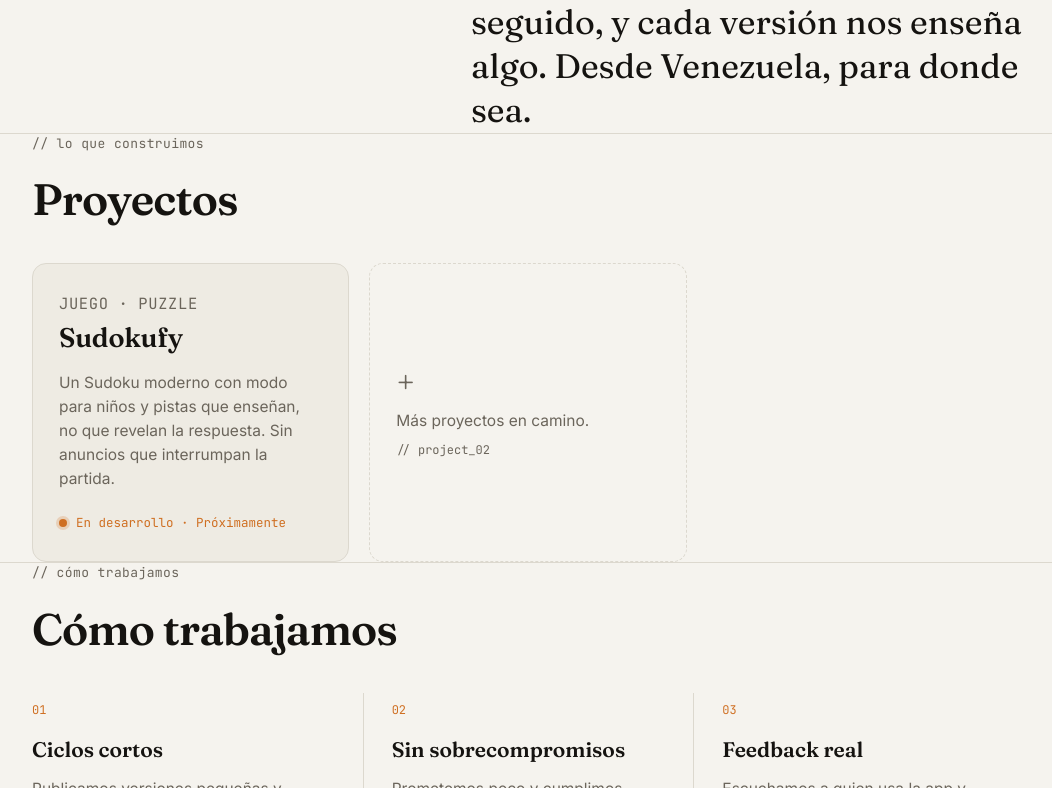
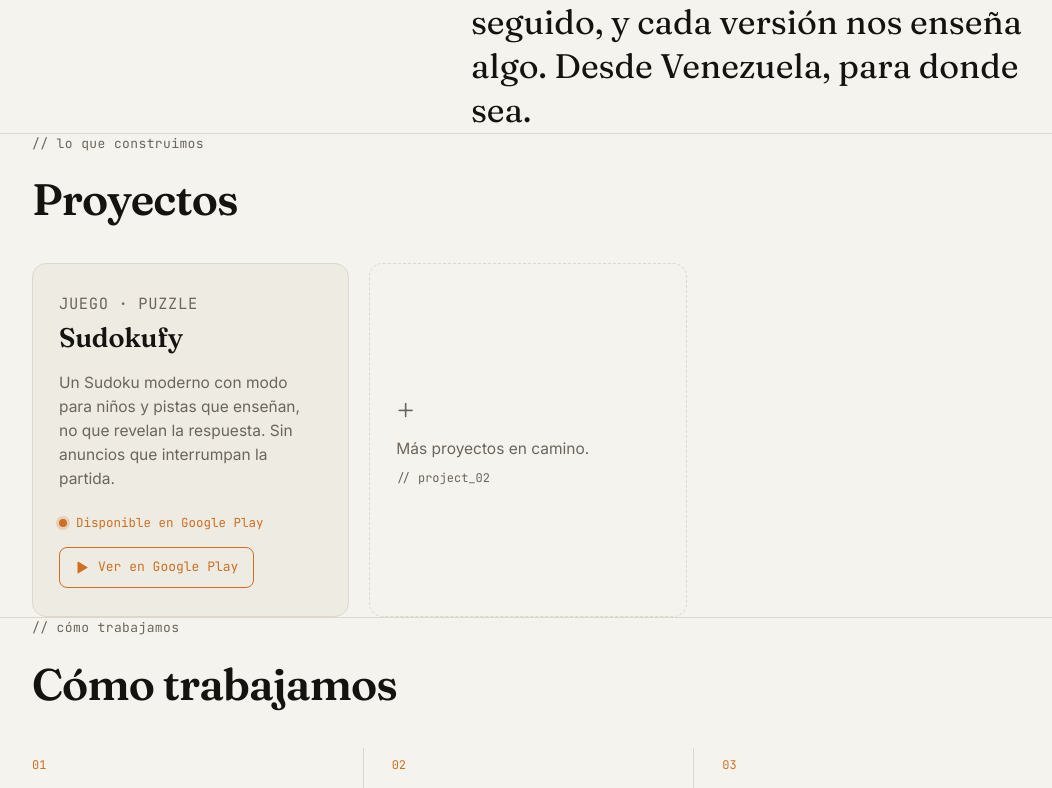
Before and after one commit to rookieworks/rookieworks.github.io, a plain HTML site: page index.html in a window 1280 px wide. Shown: the part 988-1776 px from the top of the page, without its empty margins (112-1164 px from the left). Drawn offline with Linux system fonts and the light colour scheme.

Commit message:
content: Sudokufy disponible en Google Play (link a la tienda + estado)
Co-Authored-By: Claude Opus 4.8 <noreply@anthropic.com>

```diff
--- a/index.html
+++ b/index.html
@@ -105,8 +105,12 @@
   .chip{font-family:var(--mono);font-size:11.5px;letter-spacing:.04em;text-transform:uppercase;color:var(--ink-soft);margin:0 0 20px}
   .card h3{font-family:var(--serif);font-weight:600;font-size:27px;letter-spacing:-.01em;margin:0 0 12px}
   .card p{margin:0;color:var(--ink-soft);font-size:15.5px;line-height:1.55}
-  .card .status{margin-top:auto;padding-top:22px;display:inline-flex;align-items:center;gap:9px;font-family:var(--mono);font-size:12.5px;color:var(--accent)}
+  .card-foot{margin-top:auto;padding-top:22px;display:flex;flex-direction:column;gap:14px;align-items:flex-start}
+  .card .status{display:inline-flex;align-items:center;gap:9px;font-family:var(--mono);font-size:12.5px;color:var(--accent)}
   .status .led{width:8px;height:8px;border-radius:50%;background:var(--accent);box-shadow:0 0 0 3px color-mix(in srgb,var(--accent) 22%,transparent)}
+  .playbtn{font-family:var(--mono);font-size:13px;color:var(--accent);text-decoration:none;border:1px solid var(--accent);border-radius:8px;padding:9px 15px;display:inline-flex;align-items:center;gap:8px;transition:background .18s ease,color .18s ease,transform .15s ease}
+  .playbtn:hover{background:var(--accent);color:var(--accent-ink);transform:translateY(-1px)}
+  .playbtn svg{width:15px;height:15px}
   .card.ghost{background:transparent;border-style:dashed;justify-content:center;align-items:flex-start;color:var(--ink-soft)}
   .card.ghost .plus{font-family:var(--serif);font-size:34px;color:var(--ink-soft);margin-bottom:10px;line-height:1}
   .card.ghost code{font-family:var(--mono);font-size:12px;color:var(--ink-soft);margin-top:8px}
@@ -174,7 +178,7 @@
   <p class="sub" data-i18n="hero_sub">Un estudio de software independiente. Juegos, utilidades y herramientas — una a la vez, y bien. Desde Venezuela.</p>
   <div class="cta-row">
     <a class="btn" href="#proyectos" data-i18n="hero_cta">Ver lo que construimos →</a>
-    <span class="meta">01 <span data-i18n="meta_proj">proyecto</span> · <i data-i18n="meta_state">en desarrollo</i> · est. 2026</span>
+    <span class="meta">01 <span data-i18n="meta_proj">proyecto</span> · <i data-i18n="meta_state">en Google Play</i> · est. 2026</span>
   </div>
 </section>
 
@@ -199,7 +203,10 @@
       <p class="chip" data-i18n="p1_cat">Juego · Puzzle</p>
       <h3>Sudokufy</h3>
       <p data-i18n="p1_desc">Un Sudoku moderno con modo para niños y pistas que enseñan, no que revelan la respuesta. Sin anuncios que interrumpan la partida.</p>
-      <span class="status"><span class="led" aria-hidden="true"></span><span data-i18n="p1_status">En desarrollo · Próximamente</span></span>
+      <div class="card-foot">
+        <span class="status"><span class="led" aria-hidden="true"></span><span data-i18n="p1_status">Disponible en Google Play</span></span>
+        <a class="playbtn" href="https://play.google.com/store/apps/details?id=com.rookieworks.sudokubloom" target="_blank" rel="noopener" aria-label="Ver Sudokufy en Google Play"><svg viewBox="0 0 24 24" fill="currentColor" aria-hidden="true"><path d="M4 3.5v17a1 1 0 001.5.87l14-8.5a1 1 0 000-1.74l-14-8.5A1 1 0 004 3.5z"/></svg><span data-i18n="p1_cta">Ver en Google Play</span></a>
+      </div>
     </article>
     <article class="card ghost" aria-hidden="true">
       <span class="plus">+</span>
@@ -281,11 +288,11 @@
     skip:"Skip to content", nav_projects:"projects", nav_studio:"studio", nav_contact:"contact",
     hero_eyebrow:"independent software studio", hero_h1a:"One thing,", hero_h1b:"done well.",
     hero_sub:"An independent software studio. Games, utilities and tools — one at a time, done right. From Venezuela.",
-    hero_cta:"See what we build →", meta_proj:"project", meta_state:"in progress",
+    hero_cta:"See what we build →", meta_proj:"project", meta_state:"on Google Play",
     about_eyebrow:"who we are", about_title:"The studio",
     about_body:"We're a small studio, and we like it that way. We'd rather ship something modest and improve it than wait for perfect. We build apps across categories —a game today, a utility tomorrow— and the thread tying them together is doing one thing well. We're starting now, we ship often, and every release teaches us something. From Venezuela, for anywhere.",
     proj_eyebrow:"what we build", proj_title:"Projects",
-    p1_cat:"Game · Puzzle", p1_desc:"A modern Sudoku with a kids mode and hints that teach instead of just revealing the answer. No ads interrupting your game.", p1_status:"In development · Coming soon",
+    p1_cat:"Game · Puzzle", p1_desc:"A modern Sudoku with a kids mode and hints that teach instead of just revealing the answer. No ads interrupting your game.", p1_status:"Available on Google Play", p1_cta:"See it on Google Play",
     p_soon:"More projects on the way.",
     work_eyebrow:"how we work", work_title:"How we work",
     w1t:"Short cycles", w1d:"We ship small, frequent releases instead of big launches.",
--- a/sitemap.xml
+++ b/sitemap.xml
@@ -3,7 +3,7 @@
         xmlns:xhtml="http://www.w3.org/1999/xhtml">
   <url>
     <loc>https://rookieworks.github.io/</loc>
-    <lastmod>2026-08-02</lastmod>
+    <lastmod>2026-08-03</lastmod>
     <changefreq>monthly</changefreq>
     <priority>1.0</priority>
     <xhtml:link rel="alternate" hreflang="es" href="https://rookieworks.github.io/"/>
```
